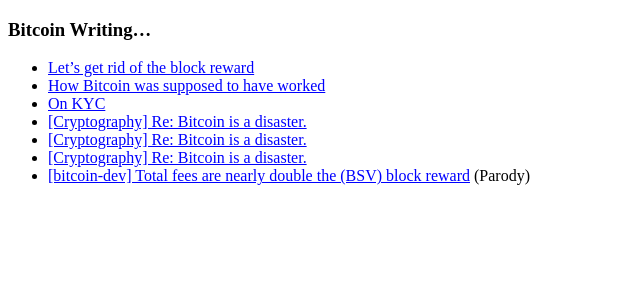
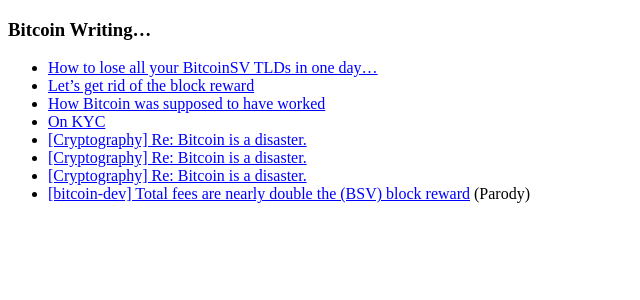
Before and after one commit to 0x000m/0x000m.github.io, a Jekyll site: the page built from bitcoin/index.md, in a window 1280 px wide. Shown: the top 300 px of the page, without its empty margins (0-640 px from the left). Built offline with Jekyll 4.4.1, drawn with Linux system fonts in a browser that asks for light colours.

Commit message:
Update index.md

```diff
--- a/bitcoin/index.md
+++ b/bitcoin/index.md
@@ -5,6 +5,7 @@
 
 ### Bitcoin Writing...
 
+- [How to lose all your BitcoinSV TLDs in one day...](/bitcoin/8.txt)
 - [Let's get rid of the block reward](/bitcoin/7.txt)
 - [How Bitcoin was supposed to have worked](/bitcoin/1.txt)
 - [On KYC](/bitcoin/2.txt)
```
